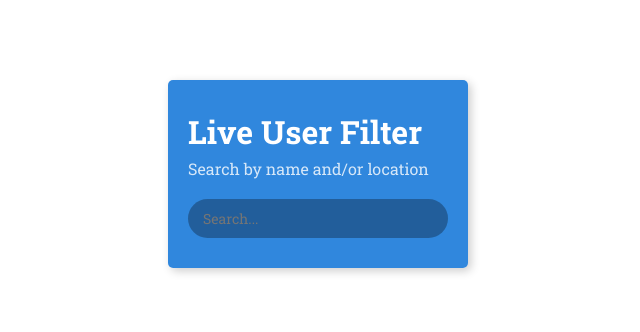
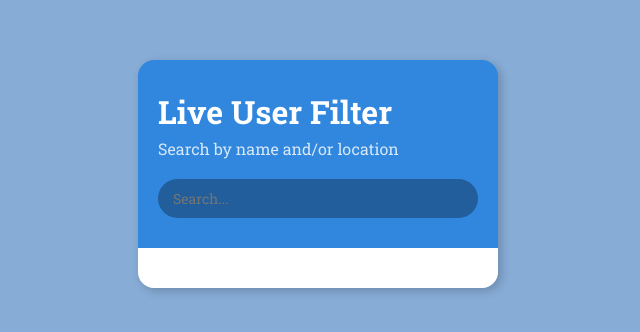
Before and after one commit to NicolasEduardoDiaz/live-User-Filter, a plain HTML site: page index.html in a window 1280 px wide. Shown: the part 226-558 px from the top of the page, without its empty margins (322-962 px from the left). Drawn offline with Linux system fonts and the light colour scheme; no server answers.

Commit message:
feat: :lipstick: add a liel changes in style.css file

```diff
--- a/css/index.css
+++ b/css/index.css
@@ -4,23 +4,23 @@
     box-sizing: border-box;
 }
 
+
+
 body{
-    background-color: var(--color-2);
+    background-color: #87acd6;
     display: flex;
     align-items: center;
     justify-content: center;
     height: 100vh;
     overflow: hidden;
     margin: 0;
-    padding: var(--space-layout-padding-lr);
-    font-family: "Roboloto_Slab";
 }
 
 .header_container{
-    border-radius: 5px;
+    border-radius: 2vh;
     box-shadow: 3px 3px 10px rgba(0, 0, 0, 0.2);
     overflow: hidden;
-    width: 300px;
+    width: 45vh;
 }
 
 .title{
@@ -58,6 +58,11 @@ body{
     overflow-y: auto;
 }
 
+.user_list li{
+    display: flex;
+    padding: 20px;
+}
+
 .user_list img{
     border-radius: 50%;
     object-fit: cover;
```
